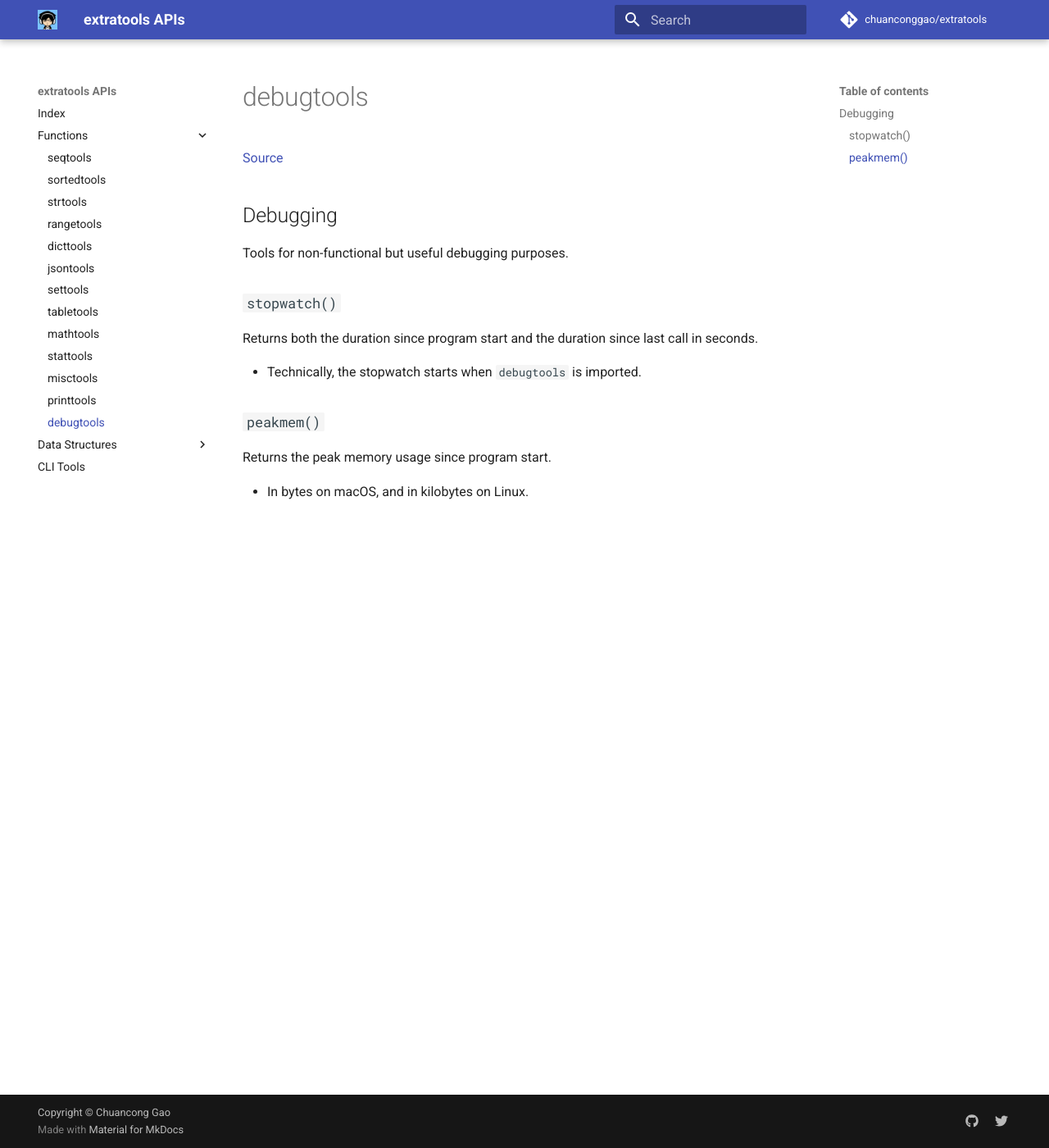
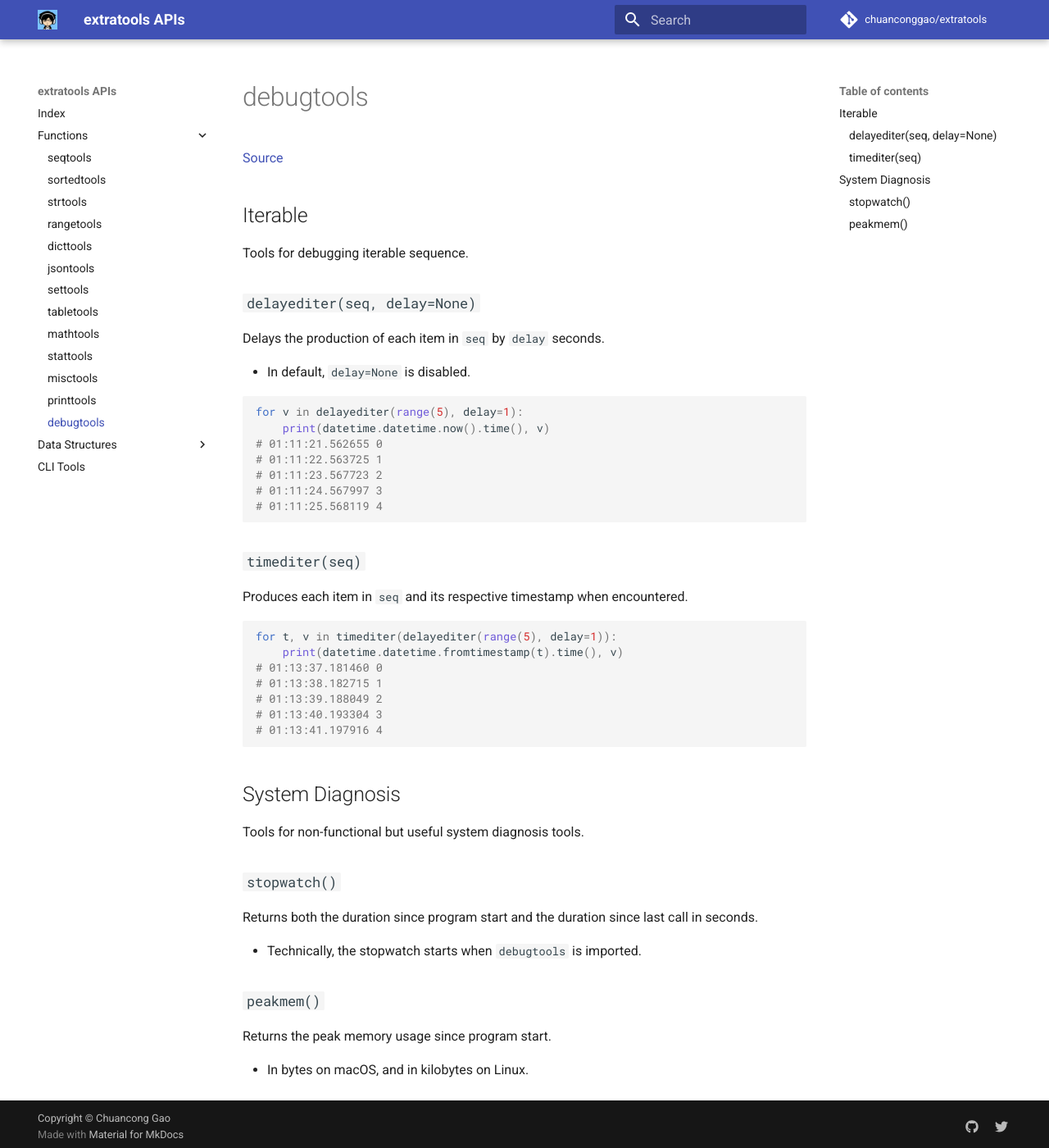
Before and after one commit to chuanconggao/extratools, an MkDocs documentation site: the page built from docs/functions/debugtools.md, in a window 1280 px wide and 1400 px high. Shown: the whole window at 82% size. Built offline with MkDocs 1.6.1 and Material for MkDocs 9.7.7, drawn with Linux system fonts in a browser that asks for light colours; comment, search, counter and statistics services are not loaded; old or Windows-style settings are respelled for this version of MkDocs.

Commit message:
Add printtools.iter2str; Add delayediter and timediter to debugtools

````diff
--- a/docs/functions/debugtools.md
+++ b/docs/functions/debugtools.md
@@ -1,8 +1,42 @@
 [Source](https://github.com/chuanconggao/extratools/blob/master/extratools/debugtools.py)
 
-## Debugging
+## Iterable
 
-Tools for non-functional but useful debugging purposes.
+Tools for debugging iterable sequence.
+
+### `delayediter(seq, delay=None)`
+
+Delays the production of each item in `seq` by `delay` seconds.
+
+- In default, `delay=None` is disabled.
+
+``` python
+for v in delayediter(range(5), delay=1):
+    print(datetime.datetime.now().time(), v)
+# 01:11:21.562655 0
+# 01:11:22.563725 1
+# 01:11:23.567723 2
+# 01:11:24.567997 3
+# 01:11:25.568119 4
+```
+
+### `timediter(seq)`
+
+Produces each item in `seq` and its respective timestamp when encountered.
+
+``` python
+for t, v in timediter(delayediter(range(5), delay=1)):
+    print(datetime.datetime.fromtimestamp(t).time(), v)
+# 01:13:37.181460 0
+# 01:13:38.182715 1
+# 01:13:39.188049 2
+# 01:13:40.193304 3
+# 01:13:41.197916 4
+```
+
+## System Diagnosis
+
+Tools for non-functional but useful system diagnosis tools.
 
 ### `stopwatch()`
 
--- a/setup.py
+++ b/setup.py
@@ -4,7 +4,7 @@ from setuptools import setup
 from glob import glob
 
 url = "https://github.com/chuanconggao/extratools"
-version = "0.5.11"
+version = "0.5.12"
 
 setup(
     name="extratools",
````
Also changed, not shown: docs/functions/printtools.md (+15 -0 lines), 2 other files.
